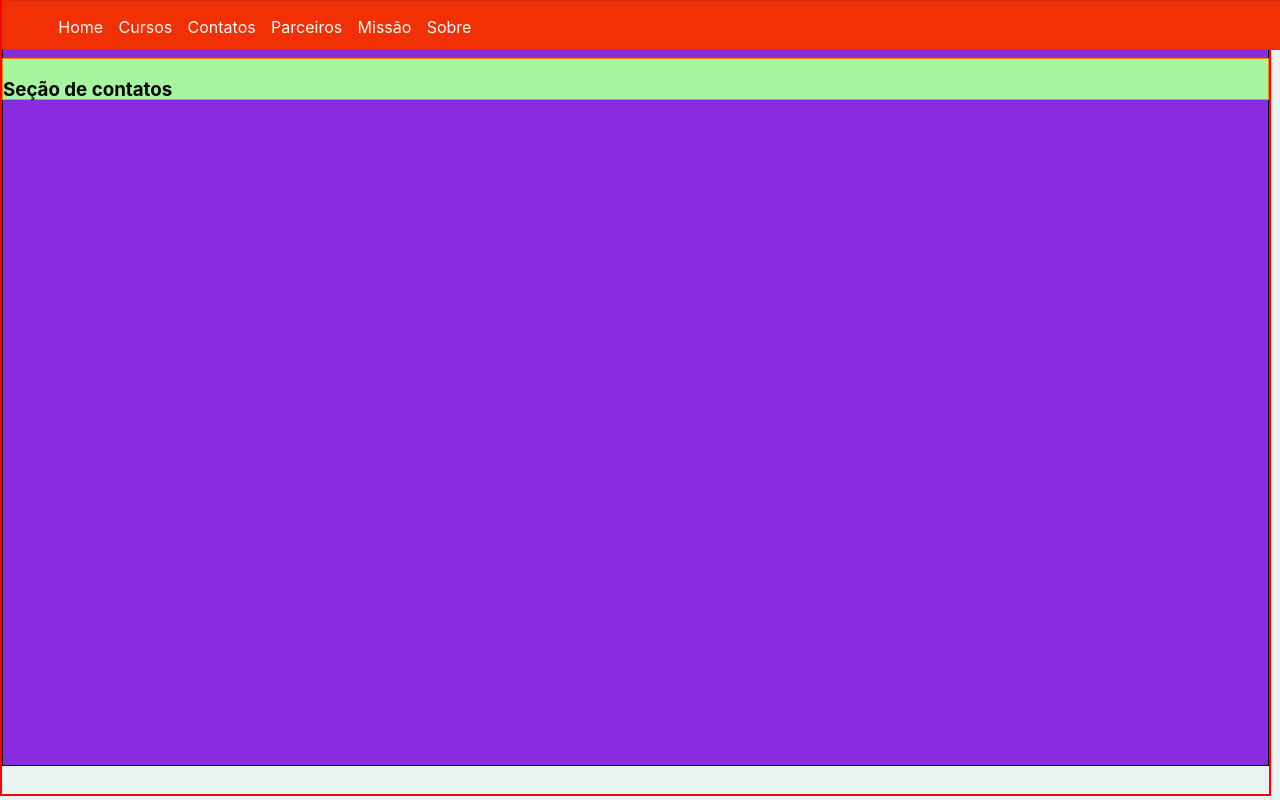
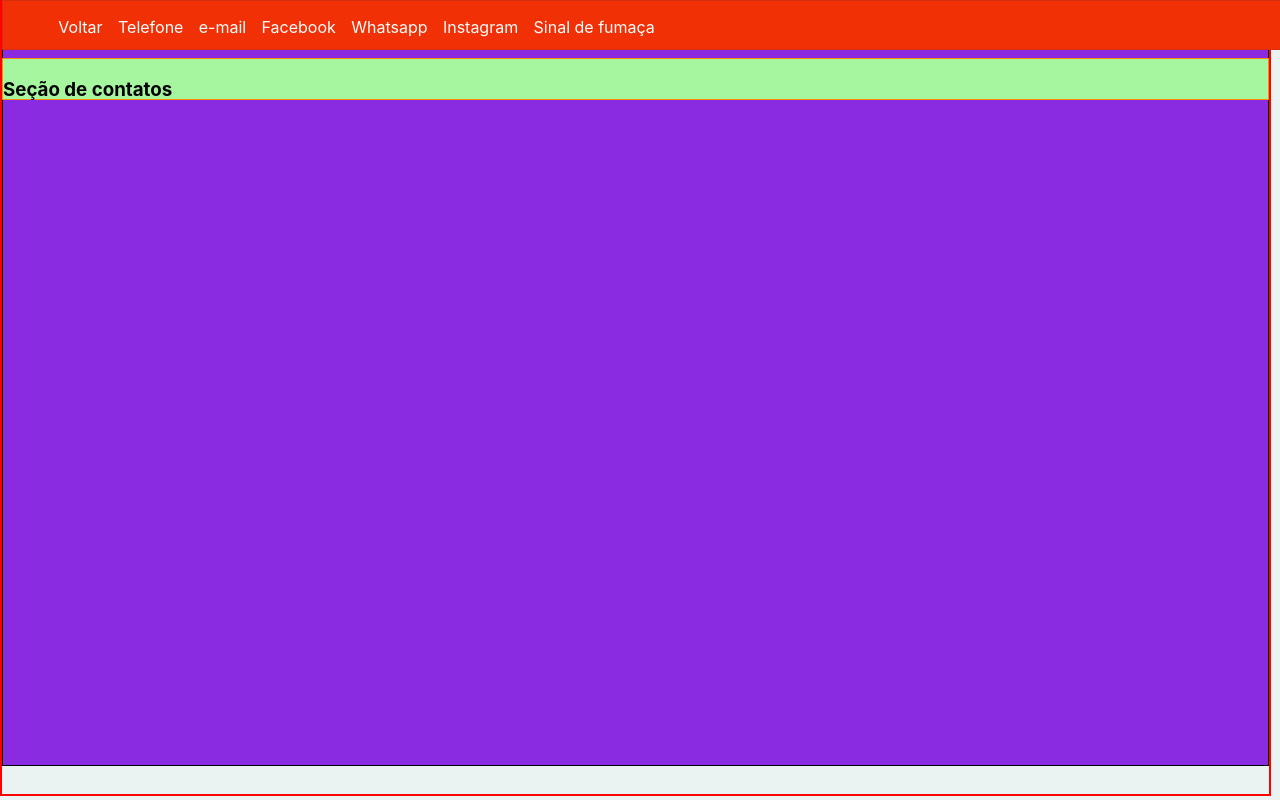
Before and after one commit to princya-oliveira/programacao-scripts, a React (Create React App) app in the folder menu_horizontal/: page /contatos in a window 1280 px wide. Built offline with nearby package versions, Linux system fonts and the light colour scheme.

Commit message:
(30/08) sub menus

```diff
--- a/menu_horizontal/package.json
+++ b/menu_horizontal/package.json
@@ -10,6 +10,7 @@
     "react-dom": "^17.0.2",
     "react-router-dom": "^5.2.0",
     "react-scripts": "4.0.3",
+    "styled-components": "^5.3.1",
     "web-vitals": "^1.0.1"
   },
   "scripts": {
--- a/menu_horizontal/src/componentes/Contatos/Contatos.js
+++ b/menu_horizontal/src/componentes/Contatos/Contatos.js
@@ -1,12 +1,16 @@
 import React from 'react'
+import Titulo from '../Titulo/Titulo.js'
 
 import './Contatos.css'
-import Titulo from '../Titulo/Titulo.js'
+import ContatosHeader from './ContatosHeader.js'
+
 
 export default function Contatos() {
     return(
         <>
+            <ContatosHeader />
             <Titulo texto = "Seção de contatos" />
+
             <div className='contatos'>
 
             </div>
--- /dev/null
+++ b/menu_horizontal/src/componentes/Contatos/ContatosHeader.js
@@ -0,0 +1,22 @@
+import React, { Component } from 'react'
+import {Link} from 'react-router-dom'
+
+import "../Header/Header.css"
+
+export default function ContatosHeader() {
+    return(
+        <header className='menu'>
+            <nav className="navMenu">
+                <ul>
+                    <li><Link to ="/">Voltar</Link></li>
+                    <li><Link to ="/contatos">Telefone</Link></li>
+                    <li><Link to ="/contatos">e-mail</Link></li>
+                    <li><Link to ="/contatos">Facebook</Link></li>
+                    <li><Link to ="/contatos">Whatsapp</Link></li>
+                    <li><Link to ="/contatos">Instagram</Link></li>
+                    <li><Link to ="/contatos">Sinal de fumaça</Link></li>
+                </ul>
+            </nav>
+        </header>
+    )
+}
--- a/menu_horizontal/src/componentes/Cursos/Cursos.js
+++ b/menu_horizontal/src/componentes/Cursos/Cursos.js
@@ -7,11 +7,10 @@ import CursosHeader from './CursosHeader.js'
 export default function Cursos() {
     return(
         <>
-                <Titulo texto="Seção cursos" />
+            <CursosHeader />
+            <Titulo texto="Seção cursos" />
 
             <div className='cursos'>
-
-                <CursosHeader />
 
             </div>
         </>
--- a/menu_horizontal/src/componentes/Inicio/Inicio.css
+++ b/menu_horizontal/src/componentes/Inicio/Inicio.css
@@ -7,3 +7,7 @@
   height: 90vh;
   background-color:#f29f05;
 }
+
+#confirmar {
+  margin: 10vh;
+}
--- a/menu_horizontal/src/componentes/Inicio/Inicio.js
+++ b/menu_horizontal/src/componentes/Inicio/Inicio.js
@@ -7,8 +7,10 @@ export default function Inicio() {
     return(
         <>
             <Titulo texto = "Formulário inicial do projeto" />
+
             <div className='inicio'>
-
+                <button id="confirmar">Confirmar</button>
+                <button id="salvar" onClick={() => {alert('Clicado')}}>Salvar</button>
             </div>
         </>
     )
```
Also changed, not shown: 1 other file (tests, documents, lock files or other folders).
